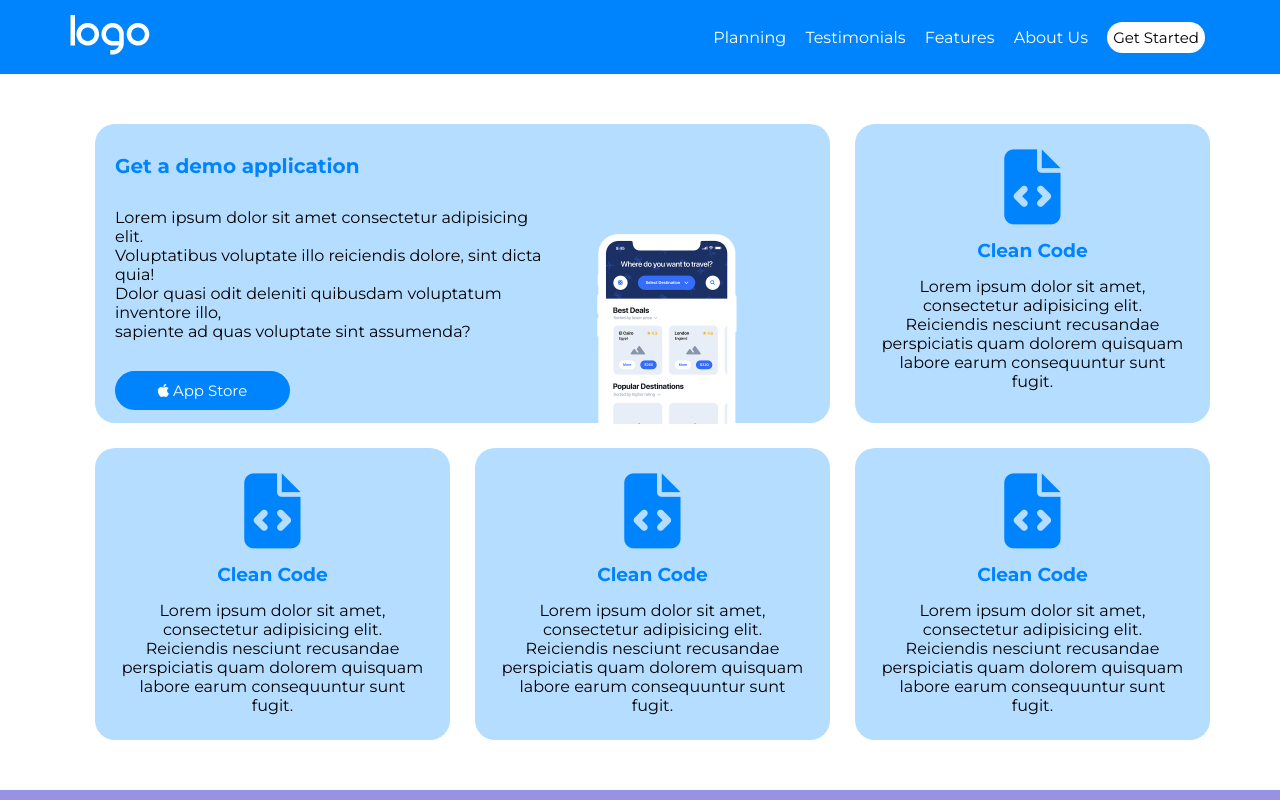
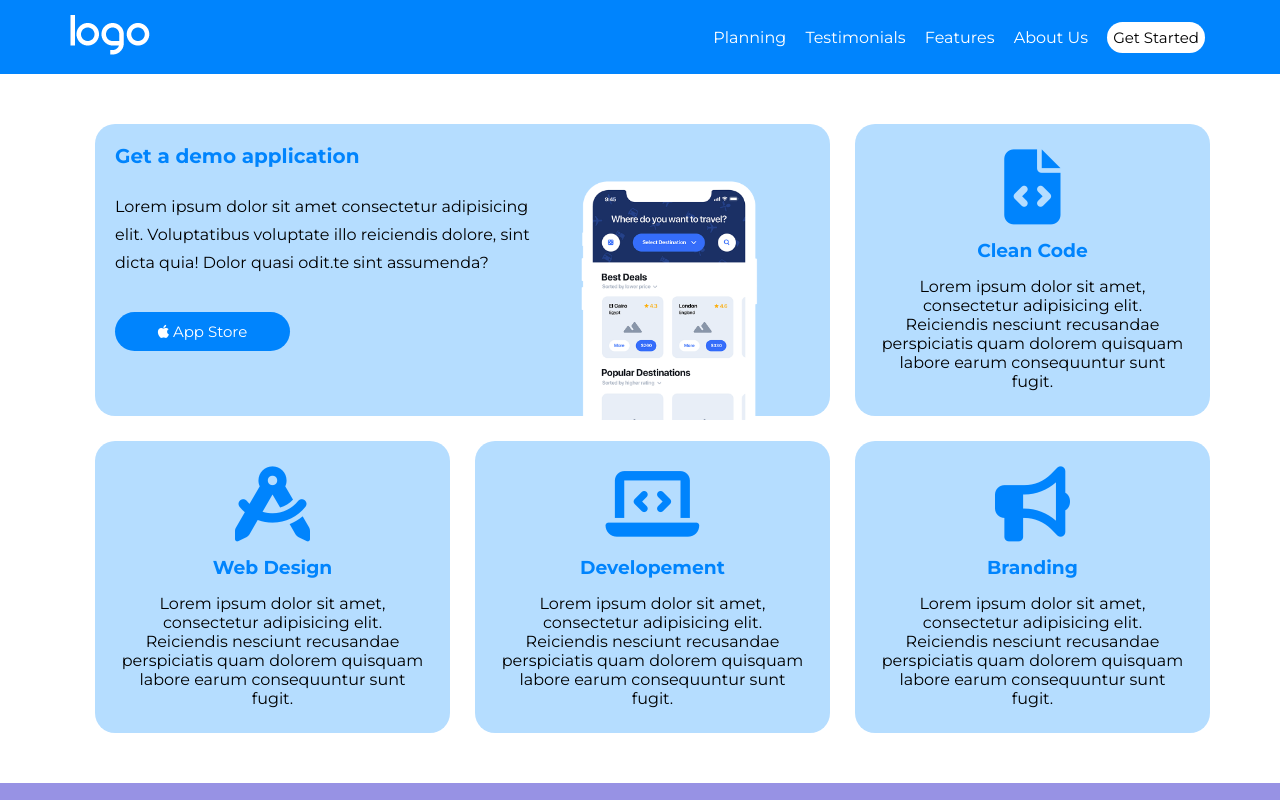
Before and after one commit to manuelgaleone/htmlcss-responsive-layout, a plain HTML site: page index.html in a window 1280 px wide. Shown: the top 800 px of the page. Drawn offline with Linux system fonts and the light colour scheme.

Commit message:
Fixing margins and paddings

```diff
--- a/css/style.css
+++ b/css/style.css
@@ -24,6 +24,11 @@ body {
 .container-60 {
     width: 60%;
     margin: auto;
+}
+
+.sub-row-wrap {
+    display: flex;
+    flex-wrap: wrap;
 }
 
 .row {
@@ -212,20 +217,19 @@ img {
 }
 
 .large-square-elements {
-    padding-top: 30px;
-    padding-left: 20px;
+    padding-top: 20px;
+    padding-left:20px;
 }
 
 .large-square-caption {
-    margin-top: 30px;
+    margin-top: 25px;
+    line-height: 28px;
 }
 
 .large-square-img {
-    width: 250px;
-    margin-bottom: -5px;
-    margin-top: 105px;
-    padding-left: 20px;
-    padding-right: 25px;
+    width: 225px;
+    position: relative;
+    top: 51px;
 }
 
 .app-store-button {
@@ -236,7 +240,7 @@ img {
     width: 175px;
     text-align: center;
     font-size: 15px;
-    margin-top: 30px;
+    margin-top: 35px;
 }
 
 /*Small square*/
--- a/index.html
+++ b/index.html
@@ -59,10 +59,9 @@
                                 Get a demo application
                             </h4>
                             <p class="large-square-caption">
-                                    Lorem ipsum dolor sit amet consectetur adipisicing elit. <br>
-                                    Voluptatibus voluptate illo reiciendis dolore, sint dicta quia! <br>
-                                    Dolor quasi odit deleniti quibusdam voluptatum inventore illo, <br>
-                                    sapiente ad quas voluptate sint assumenda?
+                                    Lorem ipsum dolor sit amet consectetur adipisicing elit.
+                                    Voluptatibus voluptate illo reiciendis dolore, sint dicta quia!
+                                    Dolor quasi odit.te sint assumenda?
                             </p>
                             <a class="app-store-button back-color-blue color-white" href="#"><i class="fa-brands fa-apple"></i> App Store</a>
                         </div>
@@ -81,29 +80,29 @@
                     </p>
                 </div>
             </div>
-            <div class="sub row margin-top-25">
+            <div class="sub-row-wrap margin-top-25">
                 <div class="card-col-4 small-square text-align-center">
-                    <i class="fa-solid fa-file-code color-blue square-icons"></i>
+                    <i class="fa-solid fa-compass-drafting color-blue square-icons"></i>
                     <h3 class="small-square-title color-blue">
-                        Clean Code
+                        Web Design
                     </h3>
                     <p class="small-square-caption">
                         Lorem ipsum dolor sit amet, consectetur adipisicing elit. Reiciendis nesciunt recusandae perspiciatis quam dolorem quisquam labore earum consequuntur sunt fugit.
                     </p>
                 </div>
                 <div class="card-col-4 small-square text-align-center">
-                    <i class="fa-solid fa-file-code color-blue square-icons"></i>
+                    <i class="fa-solid fa-laptop-code color-blue square-icons"></i>
                     <h3 class="small-square-title color-blue">
-                        Clean Code
+                        Developement
                     </h3>
                     <p class="small-square-caption">
                         Lorem ipsum dolor sit amet, consectetur adipisicing elit. Reiciendis nesciunt recusandae perspiciatis quam dolorem quisquam labore earum consequuntur sunt fugit.
                     </p>
                 </div>
                 <div class="card-col-4 small-square text-align-center">
-                    <i class="fa-solid fa-file-code color-blue square-icons"></i>
+                    <i class="fa-solid fa-bullhorn color-blue square-icons"></i>
                     <h3 class="small-square-title color-blue">
-                        Clean Code
+                        Branding
                     </h3>
                     <p class="small-square-caption">
                         Lorem ipsum dolor sit amet, consectetur adipisicing elit. Reiciendis nesciunt recusandae perspiciatis quam dolorem quisquam labore earum consequuntur sunt fugit.
```
